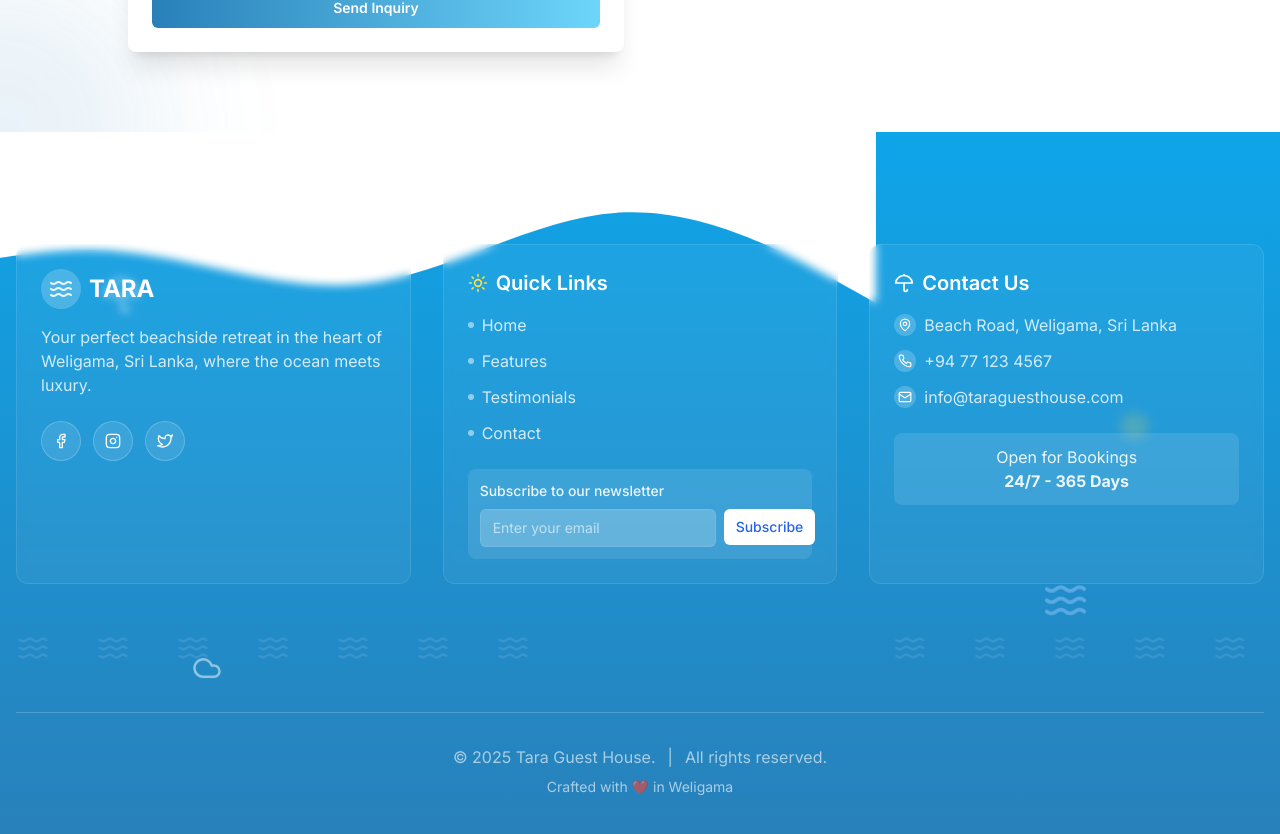
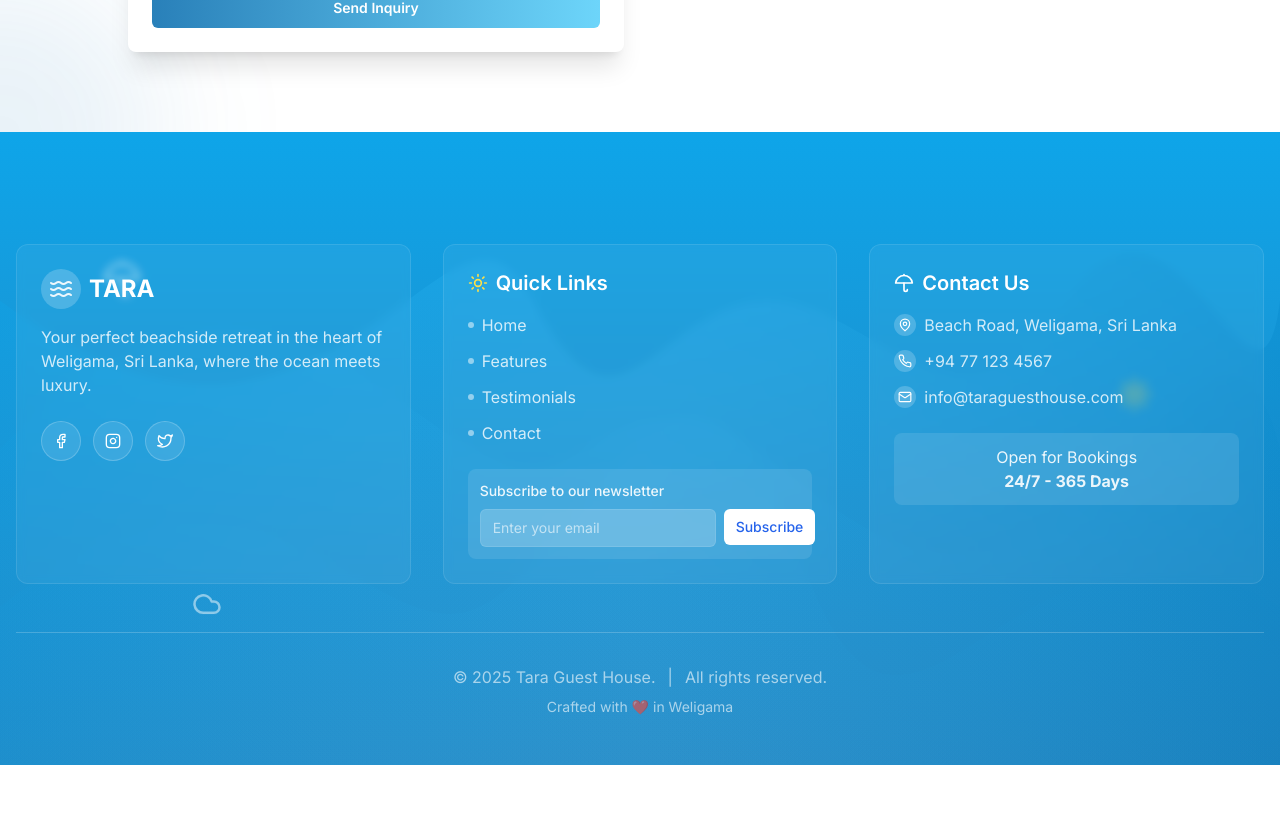
Before and after one commit to KaveeshaKaru/chirp-story-flow, a React (Vite) app: page / in a window 1280 px wide. Shown: the part 3455-4289 px from the top of the page. After the commit the page ends 4220 px from the top, so only its background shows below. Built offline with nearby package versions, Linux system fonts and the light colour scheme.

Commit message:
Remove decorative wave SVGs
Replaced the decorative wave SVGs in the footer with a static wavy background.

```diff
--- a/src/components/Footer.tsx
+++ b/src/components/Footer.tsx
@@ -1,20 +1,37 @@
 
 import React from "react";
-import { Waves, Sun, Umbrella, Cloud } from "lucide-react";
+import { Sun, Umbrella, Cloud } from "lucide-react";
 import { Button } from "@/components/ui/button";
 
 const Footer = () => {
   return (
-    <footer className="relative bg-gradient-to-b from-[#0ea5e9] to-[#2980b9] text-white overflow-hidden pt-16">
-      {/* Wave animation at the top */}
-      <div className="absolute top-0 left-0 w-full overflow-hidden">
-        <svg xmlns="http://www.w3.org/2000/svg" viewBox="0 0 1440 320" className="relative block w-full">
+    <footer className="relative bg-gradient-to-b from-[#0ea5e9] to-[#2980b9] text-white pt-16">
+      {/* Static wavy background */}
+      <div className="absolute inset-0 z-0 overflow-hidden">
+        <svg
+          viewBox="0 0 1200 120"
+          preserveAspectRatio="none"
+          className="absolute top-0 left-0 w-full h-full"
+          fill="url(#footer-gradient)"
+        >
+          <defs>
+            <linearGradient id="footer-gradient" x1="0%" y1="0%" x2="100%" y2="0%">
+              <stop offset="0%" stopColor="#0ea5e9" stopOpacity="0.3" />
+              <stop offset="50%" stopColor="#38bdf8" stopOpacity="0.2" />
+              <stop offset="100%" stopColor="#0284c7" stopOpacity="0.3" />
+            </linearGradient>
+          </defs>
           <path
-            fill="#ffffff"
-            fillOpacity="1"
-            d="M0,128L48,138.7C96,149,192,171,288,165.3C384,160,480,128,576,133.3C672,139,768,181,864,170.7C960,160,1056,96,1152,90.7C1248,85,1344,139,1392,165.3L1440,192L1440,0L1392,0C1344,0,1248,0,1152,0C1056,0,960,0,864,0C768,0,672,0,576,0C480,0,384,0,288,0C192,0,96,0,48,0L0,0Z"
-            className="animate-wave"
-          ></path>
+            d="M0,32 C320,80 420,0 500,32 C580,64 620,32 720,32 C820,32 900,64 1000,32 C1100,0 1180,64 1200,32 L1200,120 L0,120 Z"
+          />
+          <path
+            d="M0,60 C300,0 400,80 550,60 C700,40 750,80 900,80 C1050,80 1150,20 1200,60 L1200,120 L0,120 Z"
+            className="opacity-30"
+          />
+          <path
+            d="M0,90 C250,50 350,100 450,90 C550,80 650,20 750,80 C850,140 950,60 1200,90 L1200,120 L0,120 Z"
+            className="opacity-20"
+          />
         </svg>
       </div>
 
@@ -29,9 +46,6 @@ const Footer = () => {
         <div className="absolute bottom-[20%] left-[15%] animate-float-fast opacity-50">
           <Cloud size={30} className="text-white" />
         </div>
-        <div className="absolute bottom-[30%] right-[15%] animate-float-medium opacity-50">
-          <Waves size={45} className="text-blue-300" />
-        </div>
       </div>
 
       {/* Main footer content */}
@@ -41,7 +55,7 @@ const Footer = () => {
           <div className="backdrop-blur-sm bg-white/5 p-6 rounded-xl border border-white/10 transform transition-transform hover:scale-105">
             <div className="flex items-center gap-2 mb-4">
               <div className="p-2 bg-white/20 rounded-full">
-                <Waves className="h-6 w-6 text-white animate-pulse" />
+                <svg xmlns="http://www.w3.org/2000/svg" width="24" height="24" viewBox="0 0 24 24" fill="none" stroke="currentColor" strokeWidth="2" strokeLinecap="round" strokeLinejoin="round" className="h-6 w-6 text-white animate-pulse"><path d="M2 6c.6.5 1.2 1 2.5 1C7 7 7 5 9.5 5c2.6 0 2.4 2 5 2 2.5 0 2.5-2 5-2 1.3 0 1.9.5 2.5 1"/><path d="M2 12c.6.5 1.2 1 2.5 1 2.5 0 2.5-2 5-2 2.6 0 2.4 2 5 2 2.5 0 2.5-2 5-2 1.3 0 1.9.5 2.5 1"/><path d="M2 18c.6.5 1.2 1 2.5 1 2.5 0 2.5-2 5-2 2.6 0 2.4 2 5 2 2.5 0 2.5-2 5-2 1.3 0 1.9.5 2.5 1"/></svg>
               </div>
               <span className="font-bold text-2xl">TARA</span>
             </div>
@@ -136,36 +150,6 @@ const Footer = () => {
           </div>
         </div>
 
-        {/* Bottom wave animation */}
-        <div className="relative mt-12">
-          <div className="flex overflow-hidden h-8">
-            <div className="flex min-w-full animate-wave-slow">
-              <Waves className="text-white/10 h-8 w-20" />
-              <Waves className="text-white/10 h-8 w-20" />
-              <Waves className="text-white/10 h-8 w-20" />
-              <Waves className="text-white/10 h-8 w-20" />
-              <Waves className="text-white/10 h-8 w-20" />
-              <Waves className="text-white/10 h-8 w-20" />
-              <Waves className="text-white/10 h-8 w-20" />
-              <Waves className="text-white/10 h-8 w-20" />
-              <Waves className="text-white/10 h-8 w-20" />
-              <Waves className="text-white/10 h-8 w-20" />
-            </div>
-            <div className="flex min-w-full animate-wave">
-              <Waves className="text-white/10 h-8 w-20" />
-              <Waves className="text-white/10 h-8 w-20" />
-              <Waves className="text-white/10 h-8 w-20" />
-              <Waves className="text-white/10 h-8 w-20" />
-              <Waves className="text-white/10 h-8 w-20" />
-              <Waves className="text-white/10 h-8 w-20" />
-              <Waves className="text-white/10 h-8 w-20" />
-              <Waves className="text-white/10 h-8 w-20" />
-              <Waves className="text-white/10 h-8 w-20" />
-              <Waves className="text-white/10 h-8 w-20" />
-            </div>
-          </div>
-        </div>
-
         {/* Copyright */}
         <div className="border-t border-white/20 mt-12 pt-8 text-center text-white/60">
           <p className="flex items-center justify-center gap-1">
```
